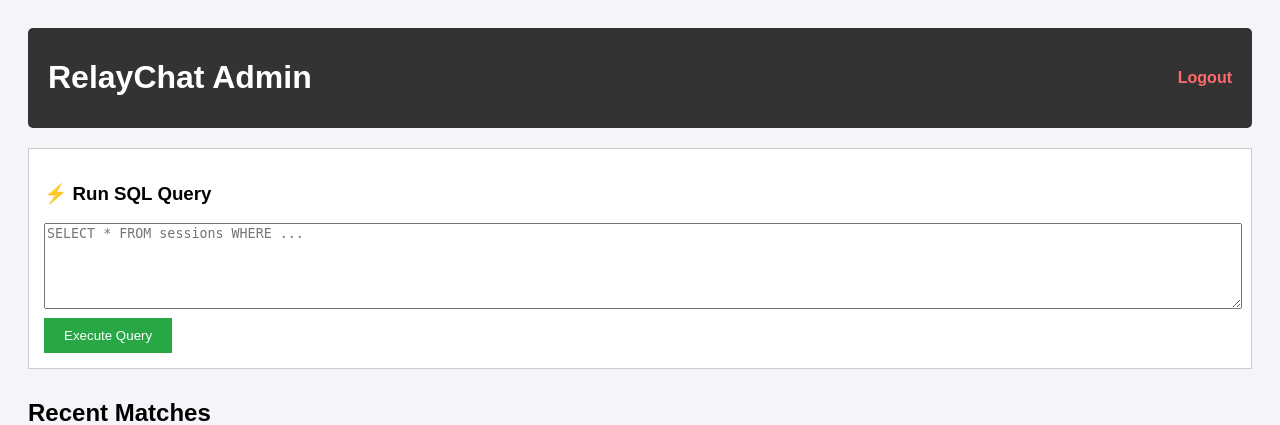
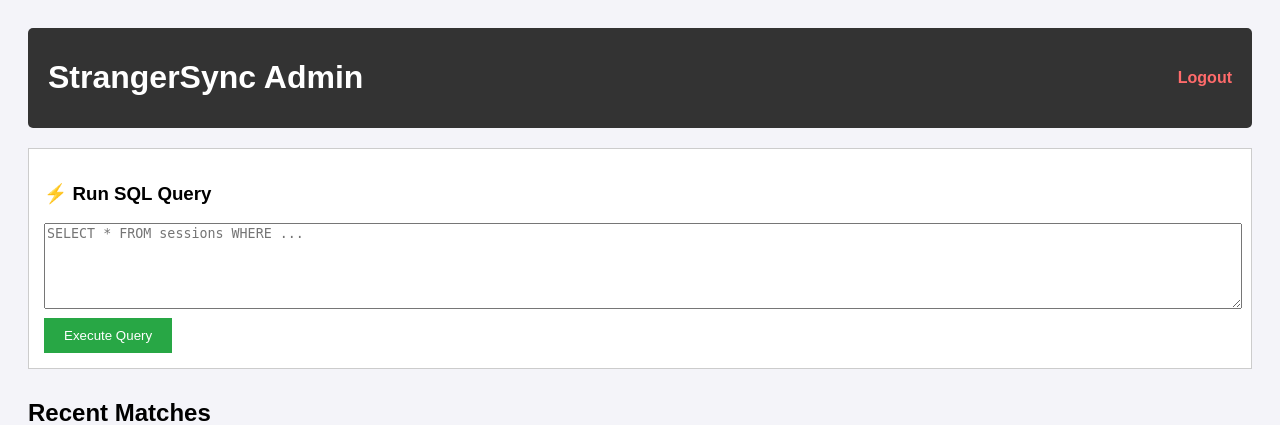
Before and after one commit to Namit2003/StrangerSync, a FastAPI app: template app/templates/admin_dashboard.html in a window 1280 px wide. Shown: the top 425 px of the page. Run offline with FastAPI, Linux system fonts and the light colour scheme; the template is opened without the code that fills it, so the values that code supplies are empty.

Commit message:
name change

```diff
--- a/app/templates/admin_dashboard.html
+++ b/app/templates/admin_dashboard.html
@@ -21,7 +21,7 @@
 <body>
 
     <div class="header">
-        <h1>RelayChat Admin</h1>
+        <h1>StrangerSync Admin</h1>
         <a href="/hero/logout" class="logout">Logout</a>
     </div>
 
--- a/app/templates/index.html
+++ b/app/templates/index.html
@@ -3,7 +3,7 @@
 <head>
     <meta charset="UTF-8">
     <meta name="viewport" content="width=device-width, initial-scale=1.0, maximum-scale=1.0, user-scalable=no">
-    <title>RelayChat</title>
+    <title>StrangerSync</title>
     <!-- Favicon handling -->
     <link rel="icon" type="image/svg+xml" href="/static/favicon.svg">
     <link rel="stylesheet" href="/static/style.css">
@@ -16,7 +16,7 @@
     <header class="top-bar">
         <div class="brand">
             <span class="material-symbols-rounded" style="color:#3b82f6;"><img src="/static/favicon.svg" alt="Logo"></span>
-            <span>RelayChat</span>
+            <span>StrangerSync</span>
         </div>
 
         <button class="chat-toggle-btn" onclick="toggleChatLayout()">
--- a/static/client.js
+++ b/static/client.js
@@ -186,7 +186,7 @@ function syncMicUI(isEnabled) {
 // --- 4. WebSocket Connection ---
 function connectWebSocket() {
     const protocol = window.location.protocol === "https:" ? "wss" : "ws";
-    const existingToken = getCookie("relaychat_uid");
+    const existingToken = getCookie("strangersync_uid");
     var wsUrl = `${protocol}://${window.location.host}/ws`;
 
     if (existingToken) {
@@ -218,7 +218,7 @@ async function handleServerMessage(data) {
     switch (data.status) {
         case "identity":
             console.log("Identity confirmed:", data.user_id);
-            setCookie("relaychat_uid", data.user_id, 30);
+            setCookie("strangersync_uid", data.user_id, 30);
             break;
 
         case "waiting":
```
